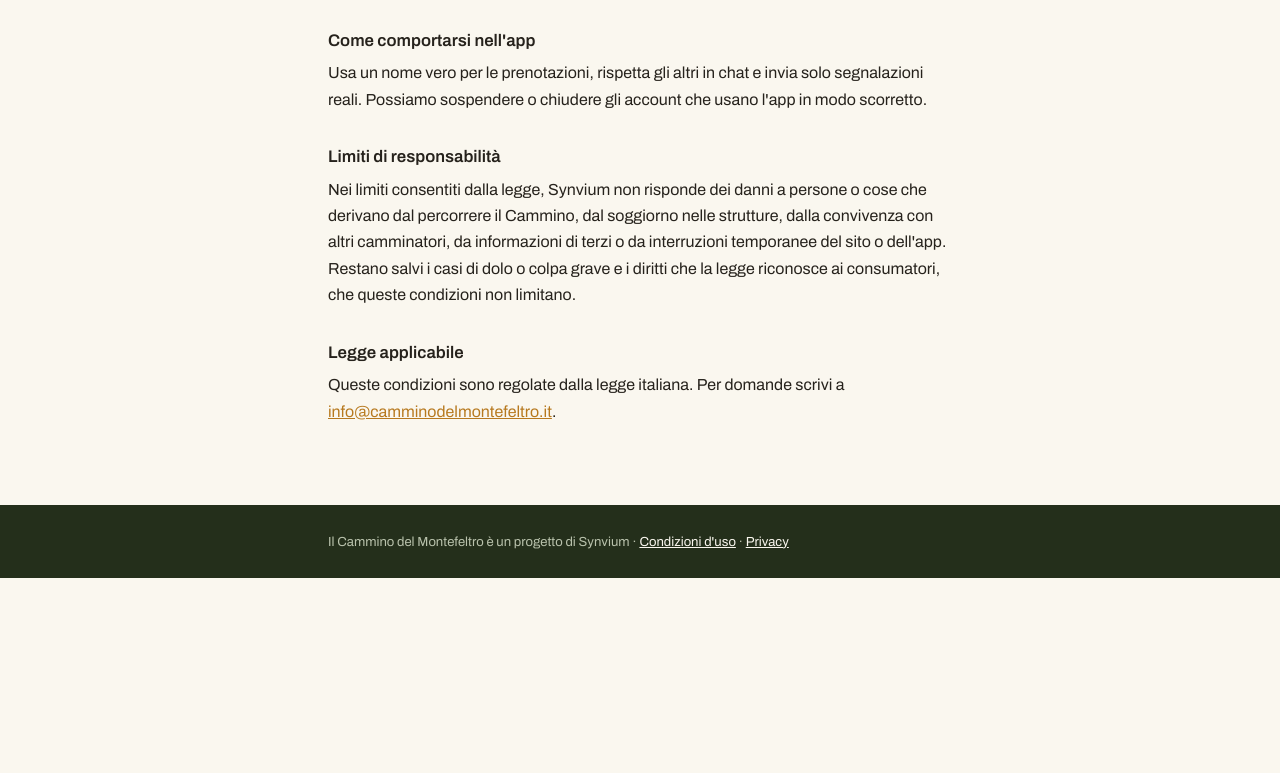
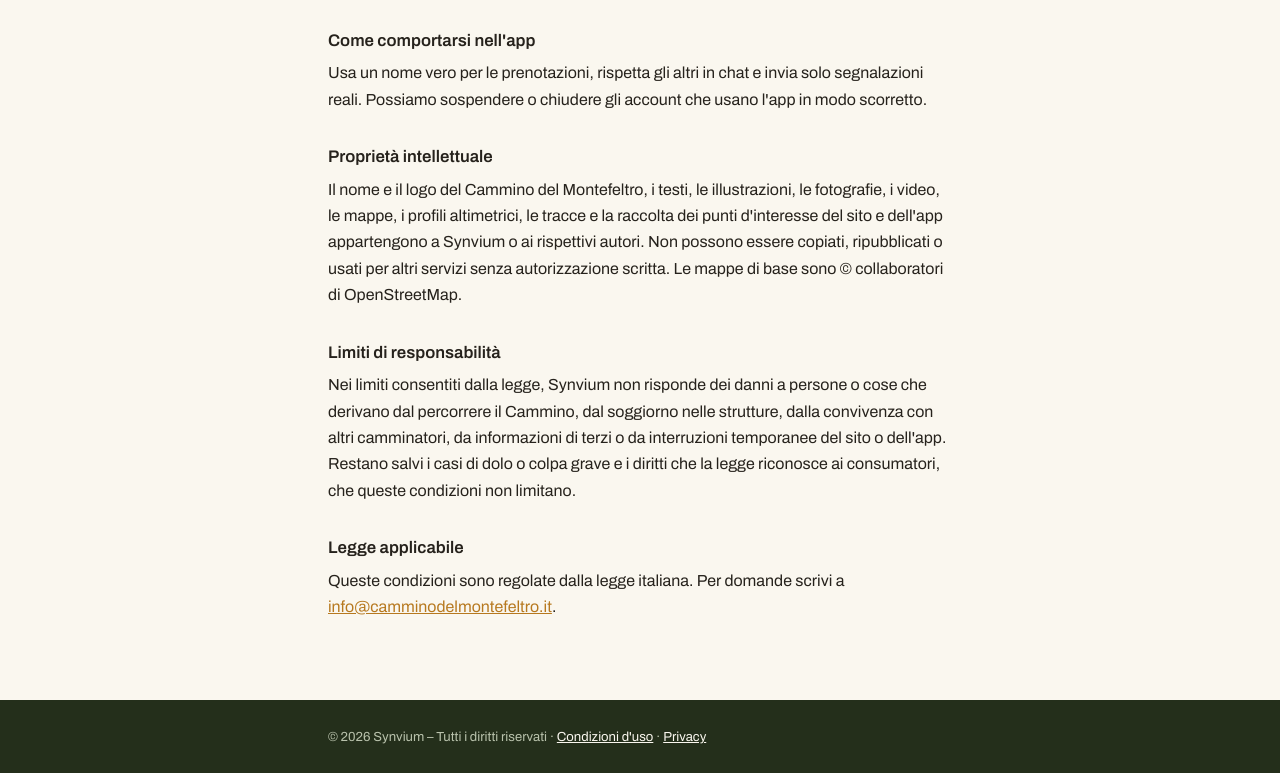
Before and after one commit to riccardopaccapelo-cpu/camminodelmontefeltro, a plain HTML site: page condizioni.html in a window 1280 px wide. Shown: the part 1102-1875 px from the top of the page. Before the commit the page ends 1680 px from the top, so only its background shows below. Drawn offline with Linux system fonts and the light colour scheme.

Commit message:
Diritti, proprietà intellettuale, testi, profili, pagina 404

```diff
--- a/condizioni.html
+++ b/condizioni.html
@@ -86,6 +86,14 @@ a{color:var(--ambra)}
      segnalazioni reali. Possiamo sospendere o chiudere gli account che usano
      l'app in modo scorretto.</p>
 
+  <h2>Proprietà intellettuale</h2>
+  <p>Il nome e il logo del Cammino del Montefeltro, i testi, le illustrazioni, le
+     fotografie, i video, le mappe, i profili altimetrici, le tracce e la raccolta
+     dei punti d'interesse del sito e dell'app appartengono a Synvium o ai
+     rispettivi autori. Non possono essere copiati, ripubblicati o usati per altri
+     servizi senza autorizzazione scritta. Le mappe di base sono © collaboratori di
+     OpenStreetMap.</p>
+
   <h2>Limiti di responsabilità</h2>
   <p>Nei limiti consentiti dalla legge, Synvium non risponde dei danni a persone o
      cose che derivano dal percorrere il Cammino, dal soggiorno nelle strutture,
@@ -99,7 +107,7 @@ a{color:var(--ambra)}
      <a href="mailto:info@camminodelmontefeltro.it">info@camminodelmontefeltro.it</a>.</p>
 </main>
 <footer class="piede"><div>
-  Il Cammino del Montefeltro è un progetto di Synvium ·
+  © 2026 Synvium – Tutti i diritti riservati ·
   <a href="condizioni.html">Condizioni d'uso</a> · <a href="privacy.html">Privacy</a>
 </div></footer>
 </body>
```
Also changed, not shown: index.html (+1 -1 lines), privacy.html (+1 -1 lines).
